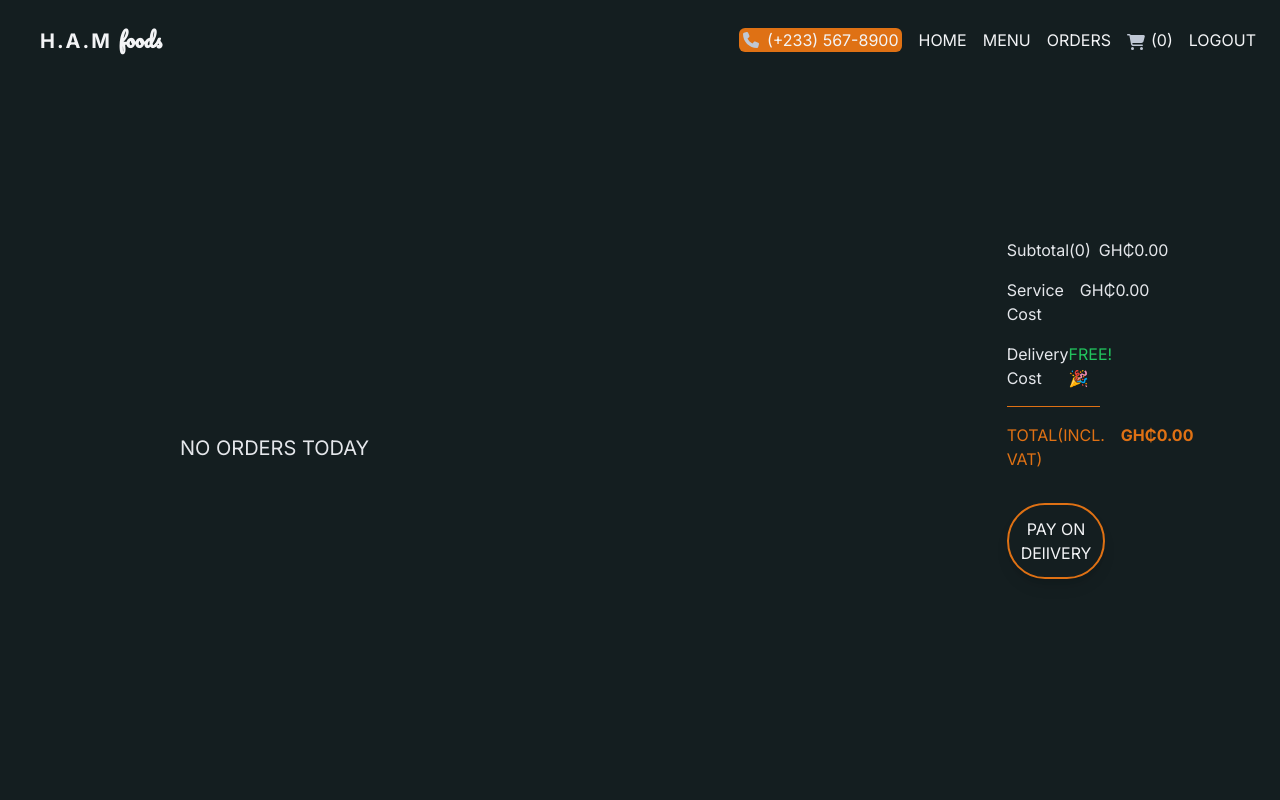
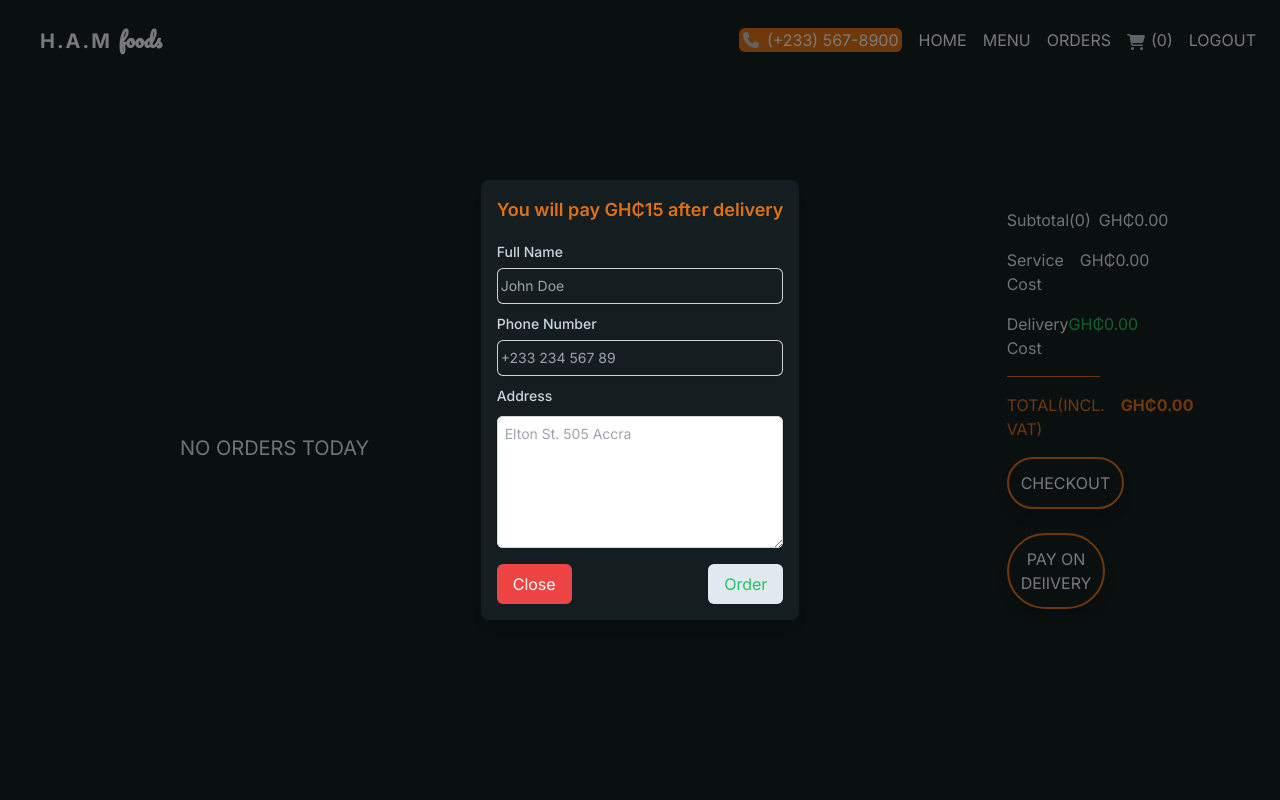
Before and after one commit to Mar-Issah/foodapp_frontend, a Next.js app: page /cart in a window 1280 px wide. Both pictures are taken after a click on the element "PAY ON DElIVERY". Shown: the top 800 px of the page. Built offline with nearby package versions, Linux system fonts and the light colour scheme.

Commit message:
create order form modal

```diff
--- a/src/app/cart/page.jsx
+++ b/src/app/cart/page.jsx
@@ -3,6 +3,7 @@
 import React from 'react';
 import Navbar from '@/components/Navbar';
 import Footer from '@/components/Footer';
+import OrderForm from '@/components/OrderForm';
 import Button from '@/components/Button';
 import ButtonWrapper from '@/components/ButtonWrapper';
 import { faXmark } from '@fortawesome/free-solid-svg-icons';
@@ -15,23 +16,24 @@
 
 const CartPage = () => {
   const [open, setOpen] = useState(false);
+  const [isModalOpen, setIsModalOpen] = useState(false);
   const router = useRouter();
   const { products, total, quantity } = useSelector((state) => state.cart);
   const currency = 'USD';
   const dispatch = useDispatch();
   const serviceCost = 4.0;
 
-  // const createOrder = async (data) => {
-  //   try {
-  //     const res = await axios.post('http://localhost:3000/api/orders', data);
-  //     if (res.status === 201) {
-  //       dispatch(reset());
-  //       router.push(`/orders/${res.data._id}`);
-  //     }
-  //   } catch (err) {
-  //     console.log(err);
-  //   }
-  // };
+  const createOrder = async (data) => {
+    try {
+      const res = await axios.post('http://localhost:3000/api/orders', data);
+      if (res.status === 201) {
+        dispatch(reset());
+        router.push(`/orders/${res.data._id}`);
+      }
+    } catch (err) {
+      console.log(err);
+    }
+  };
 
   const handleRemoveProduct = (productId) => {
     dispatch(removeProduct({ id: productId }));
@@ -64,7 +66,7 @@
         <div className='bg-custom-blueblack overflow-x-hidden h-screen pr-2 flex flex-col gap-4 justify-center lg:h-full lg:w-1/3 2xl:w-1/2 lg:px-20 xl:px-40 2xl:text-xl 2xl:gap-6 overflow-y-auto'>
           <div className='flex justify-between'>
             <span className=''>Subtotal({quantity})</span>
-            <span className='ml-2'> GH₵{total.toFixed(2)}</span>
+            <span className='ml-2'>{'GH₵' + total.toFixed(2)}</span>
           </div>
           <div className='flex justify-between'>
             <span className=''>Service Cost</span>
@@ -74,7 +76,7 @@
           </div>
           <div className='flex justify-between'>
             <span className=''>Delivery Cost</span>
-            <span className='text-green-500'>FREE! 🎉</span>
+            <span className='text-green-500'>GH₵{(0.0).toFixed(2)}</span>
           </div>
           <hr className='border-custom-orange' />
           <div className='flex justify-between text-custom-orange'>
@@ -106,12 +108,20 @@
           )}
           {products?.length === 0 && (
             <>
-              <div onClick={() => setOpen(true)}>
+              <div onClick={() => setIsModalOpen(true)}>
                 <Button label='PAY ON DElIVERY' />
               </div>
             </>
           )}
         </div>
+        {isModalOpen && (
+          <OrderForm
+            total={total}
+            createOrder={createOrder}
+            isModalOpen={isModalOpen}
+            setIsModalOpen={setIsModalOpen}
+          />
+        )}
       </div>
       <Footer />
     </div>
--- /dev/null
+++ b/src/components/OrderForm.jsx
@@ -0,0 +1,88 @@
+import React, { useState } from 'react';
+
+const Modal = ({ isModalOpen, setIsModalOpen, total, createOrder }) => {
+  const [customer, setCustomer] = useState('');
+  const [address, setAddress] = useState('');
+
+  const handleClick = () => {
+    createOrder({ customer, address, total, method: 0 });
+  };
+  return (
+    <div>
+      {isModalOpen && (
+        <div className='fixed inset-0 z-10 flex items-center justify-center bg-black bg-opacity-50'>
+          <div className='modal-content bg-custom-blueblack p-4 rounded-lg shadow-lg'>
+            <h2 className='text-custom-orange text-lg font-semibold mb-4'>You will pay GH₵15 after delivery</h2>
+            <div className='sm:col-span-4'>
+              <label for='username' className='block text-sm font-medium leading-6 text-slate-300'>
+                Full Name
+              </label>
+              <div className='mt-1'>
+                <div className='flex rounded-md shadow-sm ring-1 ring-inset ring-gray-300 focus-within:ring-2 focus-within:ring-inset focus-within:ring-indigo-600 sm:max-w-md'>
+                  <input
+                    type='text'
+                    name='username'
+                    id='username'
+                    className='block flex-1 border-0 bg-transparent py-1.5 pl-1 text-gray-900 placeholder:text-gray-400 focus:ring-0 sm:text-sm sm:leading-6'
+                    placeholder='John Doe'
+                    onChange={(e) => setCustomer(e.target.value)}
+                  />
+                </div>
+              </div>
+            </div>
+            <div class='sm:col-span-4'>
+              <label for='username' class='block text-sm font-medium leading-6 text-slate-300 mt-2'>
+                Phone Number
+              </label>
+              <div className='mt-1'>
+                <div className='flex rounded-md shadow-sm ring-1 ring-inset ring-gray-300 focus-within:ring-2 focus-within:ring-inset focus-within:ring-indigo-600 sm:max-w-md'>
+                  <input
+                    type='text'
+                    name='phone'
+                    id='phone'
+                    className='block flex-1 border-0 bg-transparent py-1.5 pl-1 text-gray-900 placeholder:text-gray-400 focus:ring-0 sm:text-sm sm:leading-6'
+                    placeholder='+233 234 567 89'
+                    // onChange={(e) => setCustomer(e.target.value)}
+                  />
+                </div>
+              </div>
+            </div>
+
+            <div className='col-span-full'>
+              <label for='about' className='block text-sm font-medium leading-6 text-slate-300 mt-2'>
+                Address
+              </label>
+              <div class='mt-2'>
+                <textarea
+                  id='address'
+                  name='address'
+                  rows='5'
+                  className='px-2 block w-full rounded-md border-0 py-1.5 text-gray-900 shadow-sm ring-1 ring-inset ring-gray-300 placeholder:text-gray-400 focus:ring-2 focus:ring-inset focus:ring-indigo-600 sm:text-sm sm:leading-6'
+                  placeholder='Elton St. 505 Accra'
+                  onChange={(e) => setAddress(e.target.value)}
+                ></textarea>
+              </div>
+            </div>
+
+            <div className='flex justify-between mt-4'>
+              <button
+                onClick={() => setIsModalOpen(false)}
+                className='bg-red-500 text-white px-4 py-2 rounded-md hover:bg-red-600'
+              >
+                Close
+              </button>
+              <button
+                className='rounded-md px-4 py-2 bg-slate-200 hover:bg-slate-400 text-green-500'
+                onClick={handleClick}
+              >
+                Order
+              </button>
+            </div>
+          </div>
+        </div>
+      )}
+    </div>
+  );
+};
+
+export default Modal;
```
Also changed, not shown: src/styles/OrderDetail.module.css (added, +134 -0 lines).
